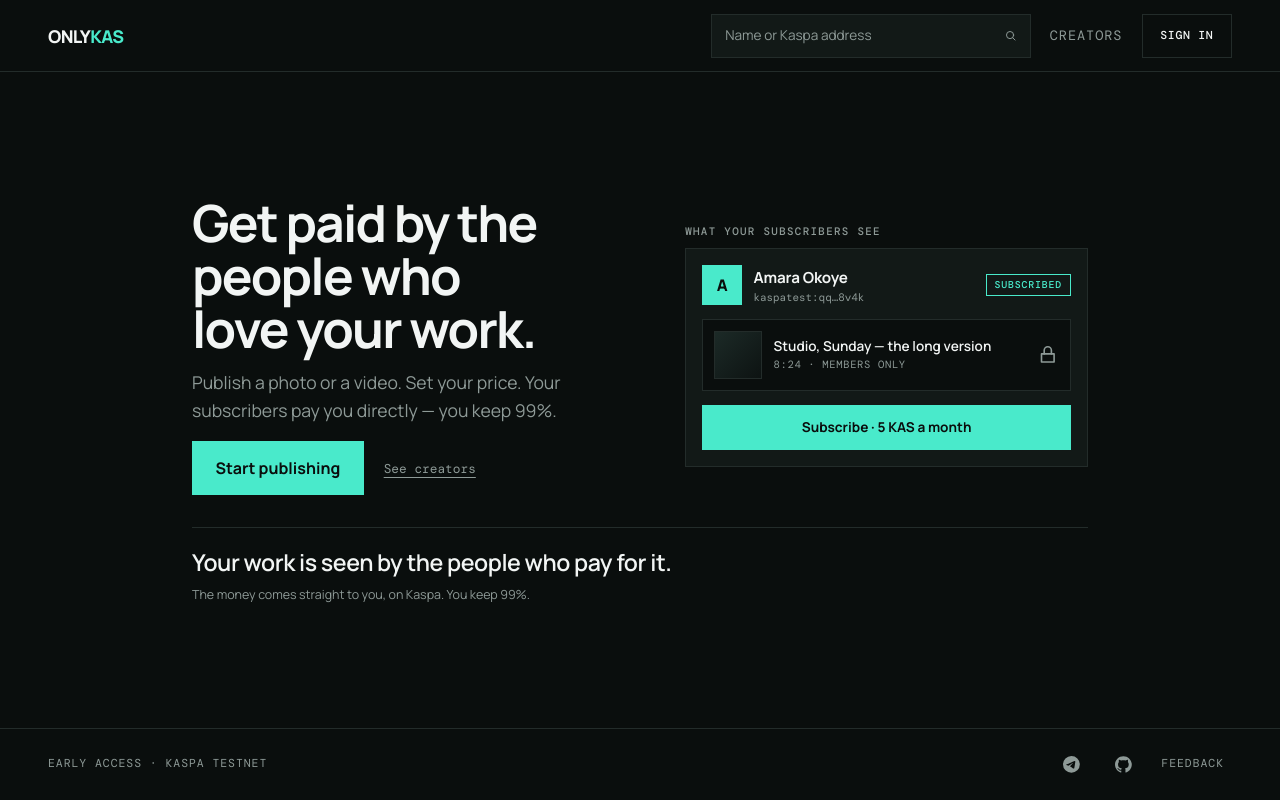
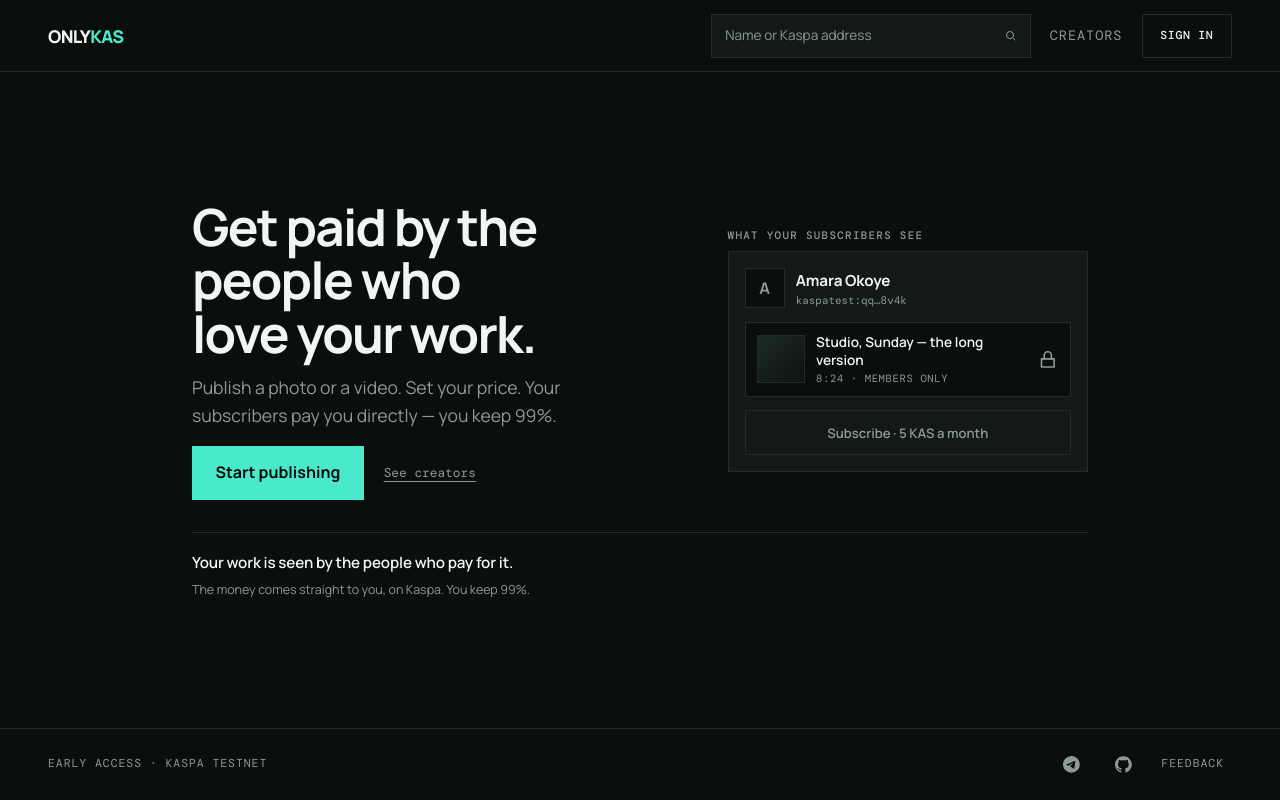
Before and after one commit to danieliyahu1/onlykas, a React (Vite) app in the folder frontend/: page / in a window 1280 px wide. Built offline with nearby package versions, Linux system fonts and the light colour scheme.

Commit message:
style: rank the home page elements by importance

```diff
--- a/frontend/src/HomePage.tsx
+++ b/frontend/src/HomePage.tsx
@@ -49,7 +49,6 @@ function CreatorPreview() {
             <strong>Amara Okoye</strong>
             <span className="preview-address">kaspatest:qq…8v4k</span>
           </span>
-          <span className="preview-badge">Subscribed</span>
         </div>
         <div className="preview-post">
           <span className="preview-thumb" />
--- a/frontend/src/styles.css
+++ b/frontend/src/styles.css
@@ -586,7 +586,12 @@ main:has(.home-page) {
 }
 @media (min-width: 900px) {
   .home-hero {
-    grid-template-columns: minmax(0, 1.05fr) minmax(0, 0.95fr);
+    grid-template-columns: minmax(0, 1.15fr) minmax(0, 0.85fr);
+  }
+  .home-preview {
+    max-width: 24rem;
+    justify-self: end;
+    width: 100%;
   }
 }
 
@@ -623,9 +628,10 @@ main:has(.home-page) {
   flex: 0 0 auto;
   width: 2.5rem;
   height: 2.5rem;
-  background: var(--acid);
-  color: var(--ink);
-  font-weight: 800;
+  border: 1px solid var(--line);
+  background: var(--ink);
+  color: var(--muted);
+  font-weight: 700;
 }
 .preview-identity {
   display: grid;
@@ -641,17 +647,6 @@ main:has(.home-page) {
     0.68rem "DM Mono",
     monospace;
   overflow-wrap: anywhere;
-}
-.preview-badge {
-  margin-left: auto;
-  padding: 0.2rem 0.5rem;
-  border: 1px solid var(--acid);
-  color: var(--acid);
-  font:
-    500 0.62rem "DM Mono",
-    monospace;
-  text-transform: uppercase;
-  letter-spacing: 0.08em;
 }
 .preview-post {
   display: flex;
@@ -695,12 +690,12 @@ main:has(.home-page) {
 }
 .preview-action {
   display: block;
-  padding: 0.75rem;
-  background: var(--acid);
-  color: var(--ink);
+  padding: 0.7rem;
+  border: 1px solid var(--line);
+  color: var(--muted);
   text-align: center;
-  font-weight: 700;
-  font-size: 0.85rem;
+  font-weight: 600;
+  font-size: 0.82rem;
 }
 .home-trust {
   display: grid;
@@ -712,10 +707,10 @@ main:has(.home-page) {
   margin: 0;
   max-width: 42ch;
   color: var(--paper);
-  font-size: clamp(1.15rem, 2.9vh, 1.5rem);
+  font-size: clamp(0.95rem, 1.9vh, 1.1rem);
   font-weight: 600;
-  line-height: 1.3;
-  letter-spacing: -0.02em;
+  line-height: 1.4;
+  letter-spacing: -0.01em;
   text-wrap: balance;
 }
 .home-trust-note {
@@ -751,9 +746,6 @@ main:has(.home-page) {
   }
   .home-trust {
     padding-top: 0.75rem;
-  }
-  .home-trust-claim {
-    font-size: 1.1rem;
   }
 }
 
```
